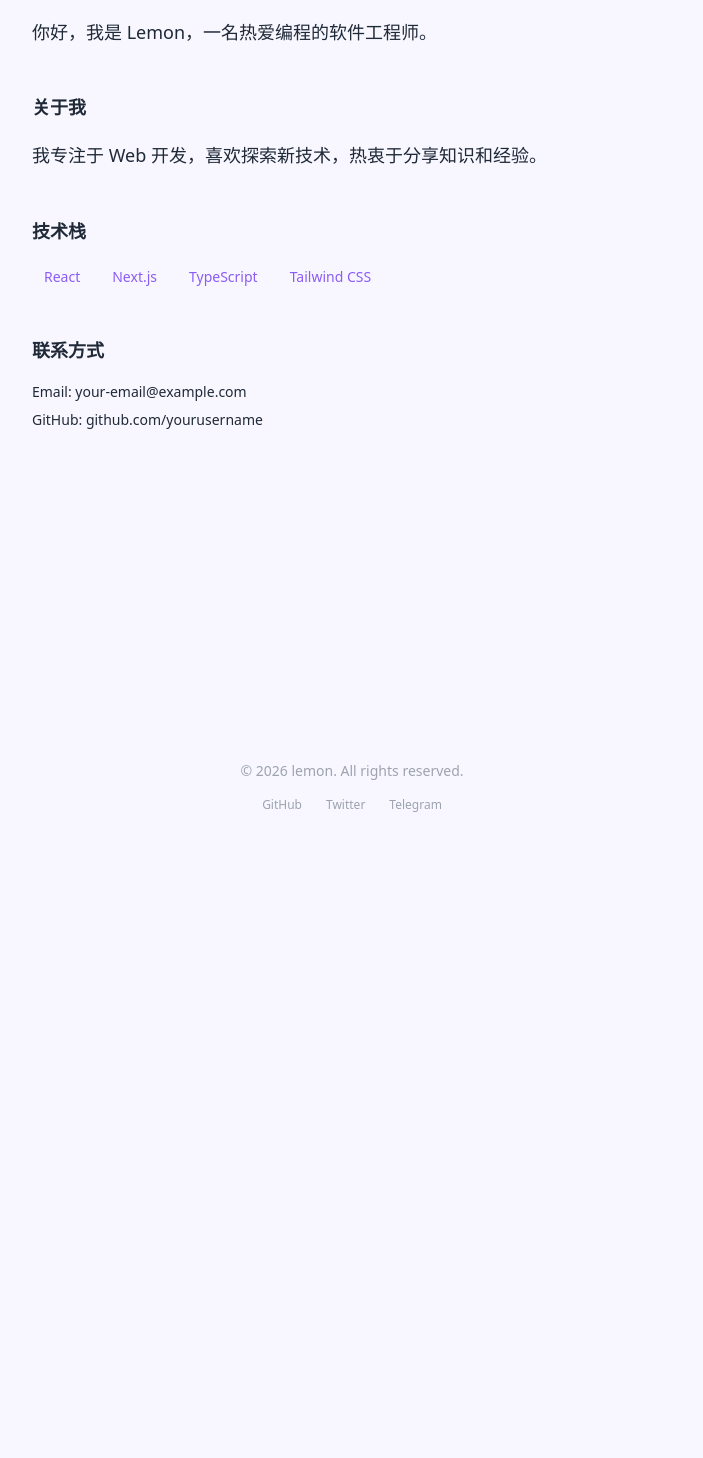
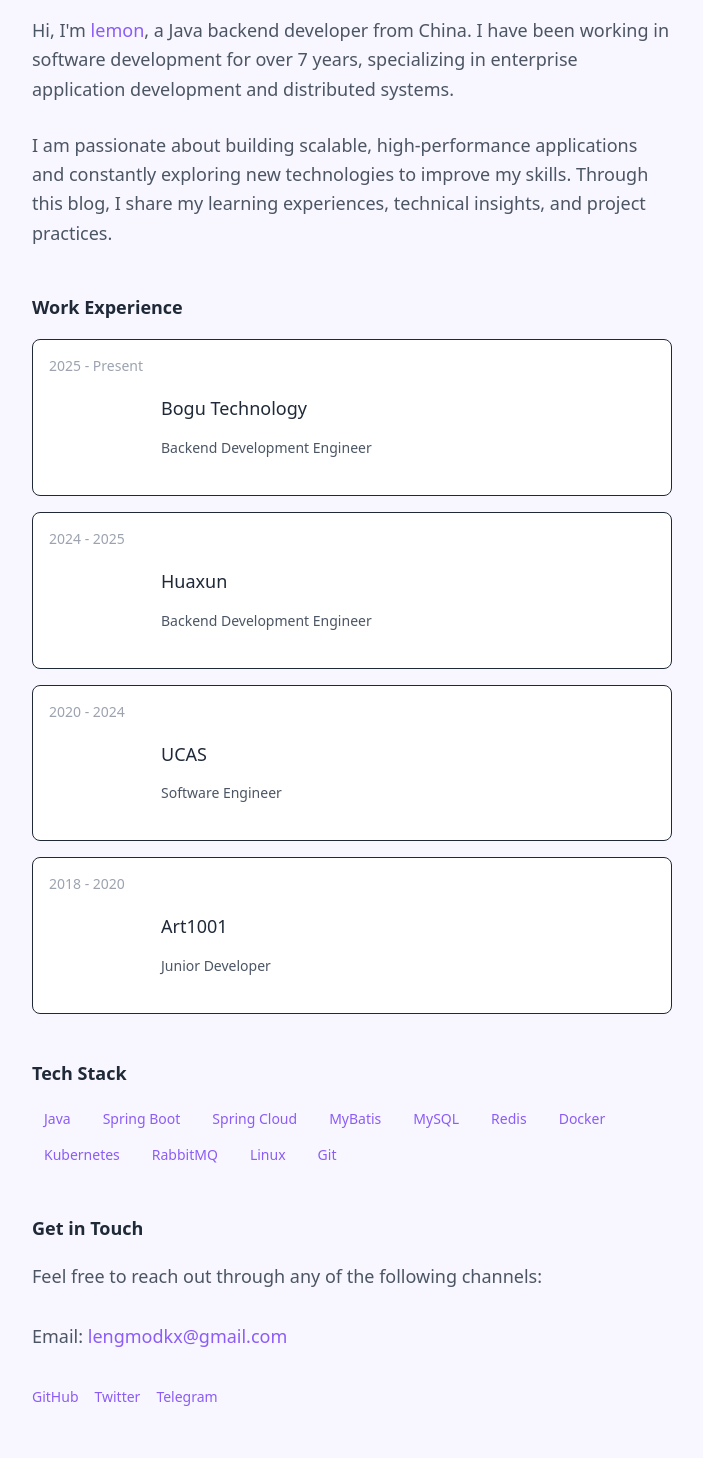
Before and after one commit to lengmodkx/lemonBlog, a Next.js app: page /about in a window 1280 px wide. Shown: the part 160-1618 px from the top of the page, without its empty margins (288-991 px from the left). Before the commit the page ends 1005 px from the top, so only its background shows below. Built offline with nearby package versions, Linux system fonts and the light colour scheme; a small style sheet from the web is missing.

Commit message:
enhance: update About page with complete profile - Add English bio with nickname "lemon" - Add work experience timeline (2018-2025) - Update tech stack to Java/Spring ecosystem - Add contact email (lengmodkx@gmail.com) - Include social links (GitHub, Twitter, Telegram)

```diff
--- a/src/app/about/page.tsx
+++ b/src/app/about/page.tsx
@@ -1,33 +1,102 @@
+import Link from 'next/link';
+
 export const metadata = {
-  title: '关于 | Lemon Blog',
-  description: '关于 Lemon 和这个博客',
+  title: 'About | Lemon Blog',
+  description: 'About lemon and this blog',
 };
+
+const techStack = [
+  'Java', 'Spring Boot', 'Spring Cloud',
+  'MyBatis', 'MySQL', 'Redis',
+  'Docker', 'Kubernetes', 'RabbitMQ',
+  'Linux', 'Git',
+];
+
+const workExperience = [
+  {
+    period: '2025 - Present',
+    company: 'Bogu Technology',
+    description: 'Backend Development Engineer',
+  },
+  {
+    period: '2024 - 2025',
+    company: 'Huaxun',
+    description: 'Backend Development Engineer',
+  },
+  {
+    period: '2020 - 2024',
+    company: 'UCAS',
+    description: 'Software Engineer',
+  },
+  {
+    period: '2018 - 2020',
+    company: 'Art1001',
+    description: 'Junior Developer',
+  },
+];
+
+const socialLinks = [
+  { name: 'GitHub', href: 'https://github.com/lengmodkx' },
+  { name: 'Twitter', href: 'https://twitter.com/DKX_LM' },
+  { name: 'Telegram', href: 'https://t.me/lemon2Judy' },
+];
 
 export default function AboutPage() {
   return (
     <div className="min-h-screen bg-paper-50 dark:bg-ink-DEFAULT">
       <div className="max-w-2xl mx-auto px-4 py-12">
         <h1 className="text-2xl font-bold text-ink dark:text-text-primary mb-8">
-          关于
+          About Me
         </h1>
 
         <div className="prose dark:prose-invert max-w-none">
-          <p className="text-ink-light dark:text-text-secondary mb-6">
-            你好，我是 Lemon，一名热爱编程的软件工程师。
+          {/* About Section */}
+          <section className="mb-10">
+            <p className="text-text-secondary mb-6 leading-relaxed">
+              Hi, I&apos;m <span className="text-primary font-medium">lemon</span>, a Java backend developer from China.
+              I have been working in software development for over 7 years, specializing in enterprise application development
+              and distributed systems.
             </p>
+            <p className="text-text-secondary mb-6 leading-relaxed">
+              I am passionate about building scalable, high-performance applications and constantly exploring new technologies
+              to improve my skills. Through this blog, I share my learning experiences, technical insights, and project practices.
+            </p>
+          </section>
 
-          <h2 className="text-lg font-semibold text-ink dark:text-text-primary mb-3">
-            关于我
+          {/* Work Experience Section */}
+          <section className="mb-10">
+            <h2 className="text-lg font-semibold text-ink dark:text-text-primary mb-4">
+              Work Experience
             </h2>
-          <p className="text-ink-light dark:text-text-secondary mb-6">
-            我专注于 Web 开发，喜欢探索新技术，热衷于分享知识和经验。
+            <div className="space-y-4">
+              {workExperience.map((exp, index) => (
+                <div
+                  key={index}
+                  className="flex gap-4 p-4 bg-card rounded-lg border border-lavender-100 dark:border-lavender-800/50"
+                >
+                  <div className="w-24 text-sm text-text-muted shrink-0">
+                    {exp.period}
+                  </div>
+                  <div>
+                    <h3 className="font-medium text-ink dark:text-text-primary">
+                      {exp.company}
+                    </h3>
+                    <p className="text-sm text-text-secondary">
+                      {exp.description}
                     </p>
+                  </div>
+                </div>
+              ))}
+            </div>
+          </section>
 
-          <h2 className="text-lg font-semibold text-ink dark:text-text-primary mb-3">
-            技术栈
+          {/* Tech Stack Section */}
+          <section className="mb-10">
+            <h2 className="text-lg font-semibold text-ink dark:text-text-primary mb-4">
+              Tech Stack
             </h2>
-          <div className="flex flex-wrap gap-2 mb-8">
-            {['React', 'Next.js', 'TypeScript', 'Tailwind CSS'].map((tech) => (
+            <div className="flex flex-wrap gap-2">
+              {techStack.map((tech) => (
                 <span
                   key={tech}
                   className="px-3 py-1 rounded-full bg-lavender-100 dark:bg-lavender-900/30 text-primary dark:text-lavender-400 text-sm"
@@ -36,14 +105,48 @@
                 </span>
               ))}
             </div>
+          </section>
 
-          <h2 className="text-lg font-semibold text-ink dark:text-text-primary mb-3">
-            联系方式
+          {/* Contact Section */}
+          <section className="mb-10">
+            <h2 className="text-lg font-semibold text-ink dark:text-text-primary mb-4">
+              Get in Touch
             </h2>
-          <ul className="text-ink-light dark:text-text-secondary space-y-2 text-sm">
-            <li>Email: your-email@example.com</li>
-            <li>GitHub: github.com/yourusername</li>
-          </ul>
+            <p className="text-text-secondary mb-4">
+              Feel free to reach out through any of the following channels:
+            </p>
+            <div className="space-y-2">
+              <p className="text-text-secondary">
+                <span className="font-medium">Email: </span>
+                <a href="mailto:lengmodkx@gmail.com" className="text-primary hover:underline">
+                  lengmodkx@gmail.com
+                </a>
+              </p>
+              <div className="flex gap-4 pt-2">
+                {socialLinks.map((link) => (
+                  <a
+                    key={link.name}
+                    href={link.href}
+                    target="_blank"
+                    rel="noopener noreferrer"
+                    className="text-sm text-text-muted hover:text-primary transition-colors"
+                  >
+                    {link.name}
+                  </a>
+                ))}
+              </div>
+            </div>
+          </section>
+
+          {/* Back to Home */}
+          <section>
+            <Link
+              href="/"
+              className="inline-flex items-center text-sm text-primary hover:text-primary-hover transition-colors"
+            >
+              ← Back to Home
+            </Link>
+          </section>
         </div>
       </div>
     </div>
```
Lines whose indentation alone changed are shown as unchanged.
